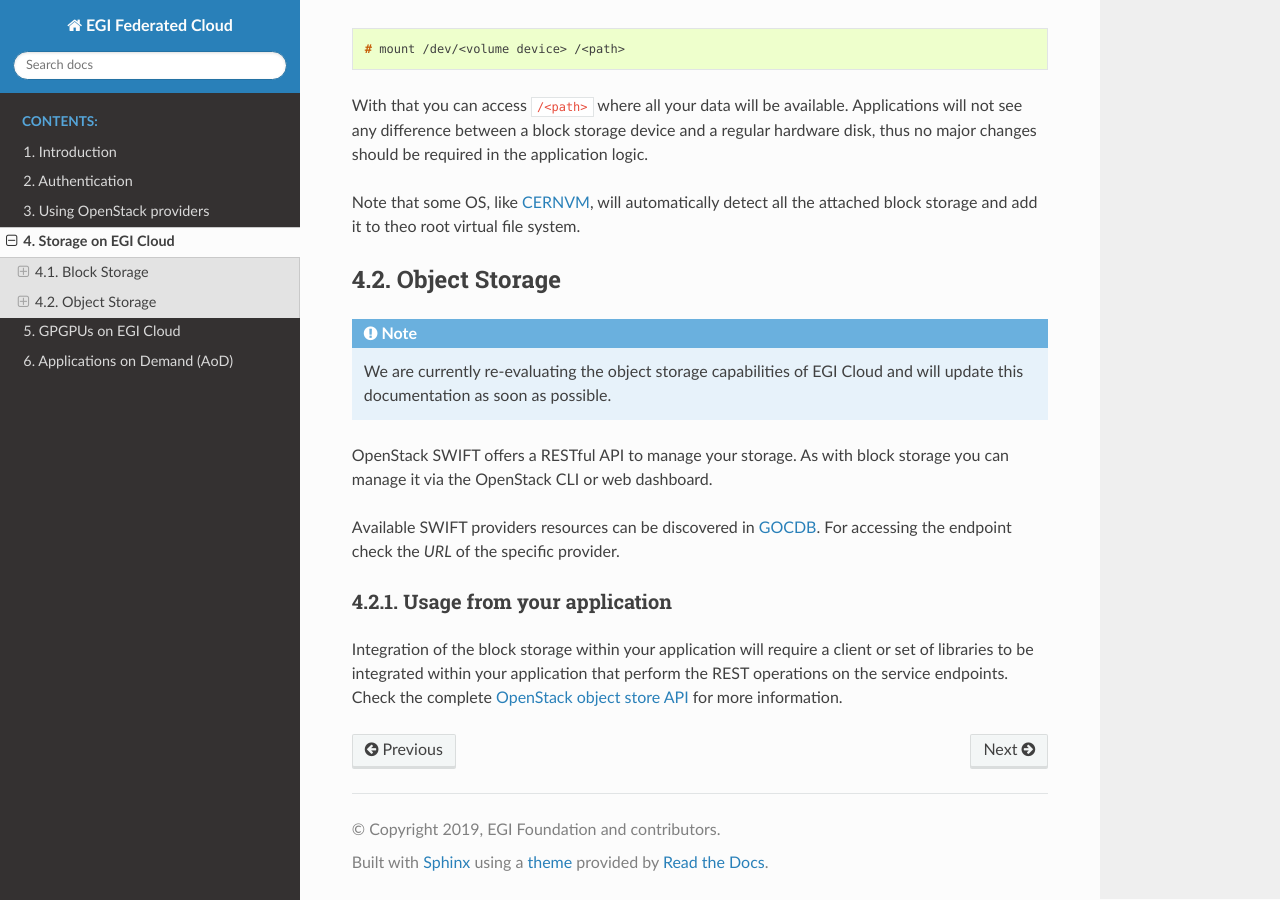
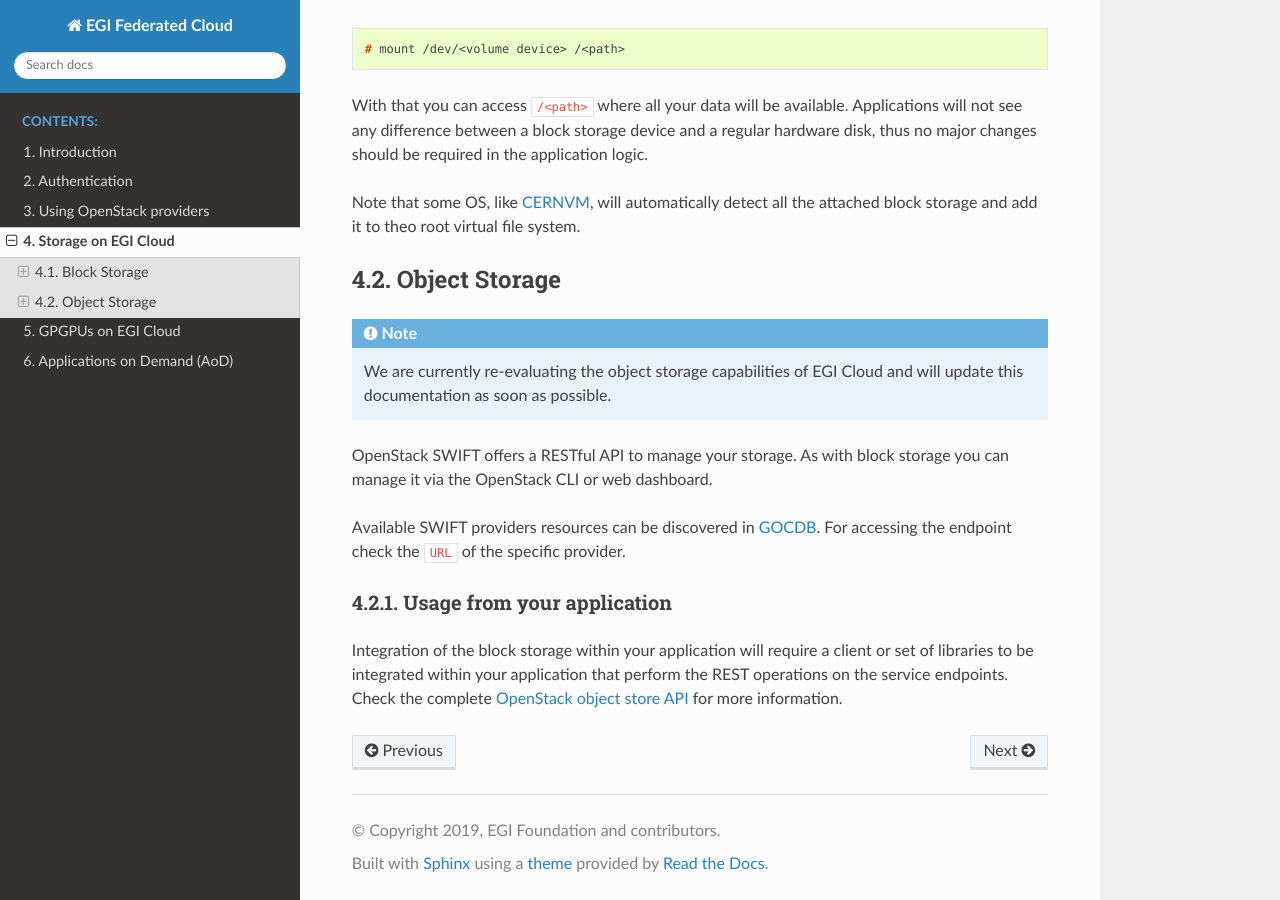
Before and after one commit to EGI-Federation/fedcloud-documentation, a Sphinx documentation site: the page built from source/storage.rst, in a window 1280 px wide and 900 px high, scrolled down 2372 px. Built offline with Sphinx 7.4.7 and the Read the Docs theme 2.0.0, drawn with Linux system fonts in a browser that asks for light colours.

```diff
--- a/source/storage.rst
+++ b/source/storage.rst
@@ -146,7 +146,7 @@ OpenStack SWIFT offers a RESTful API to manage your storage. As with block
 storage you can manage it via the OpenStack CLI or web dashboard.
 
 Available SWIFT providers resources can be discovered in `GOCDB <https://goc.egi.eu/portal/index.php?Page_Type=Services&serviceType=org.openstack.swift&selectItemserviceType=org.openstack.swift&ngi=&searchTerm=&production=TRUE&monitored=TRUE&certStatus=Certified&scopeMatch=all&servKeyNames=&servKeyValue=>`_.
-For accessing the endpoint check the `URL` of the specific provider.
+For accessing the endpoint check the ``URL`` of the specific provider.
 
 Usage from your application
 :::::::::::::::::::::::::::
```
